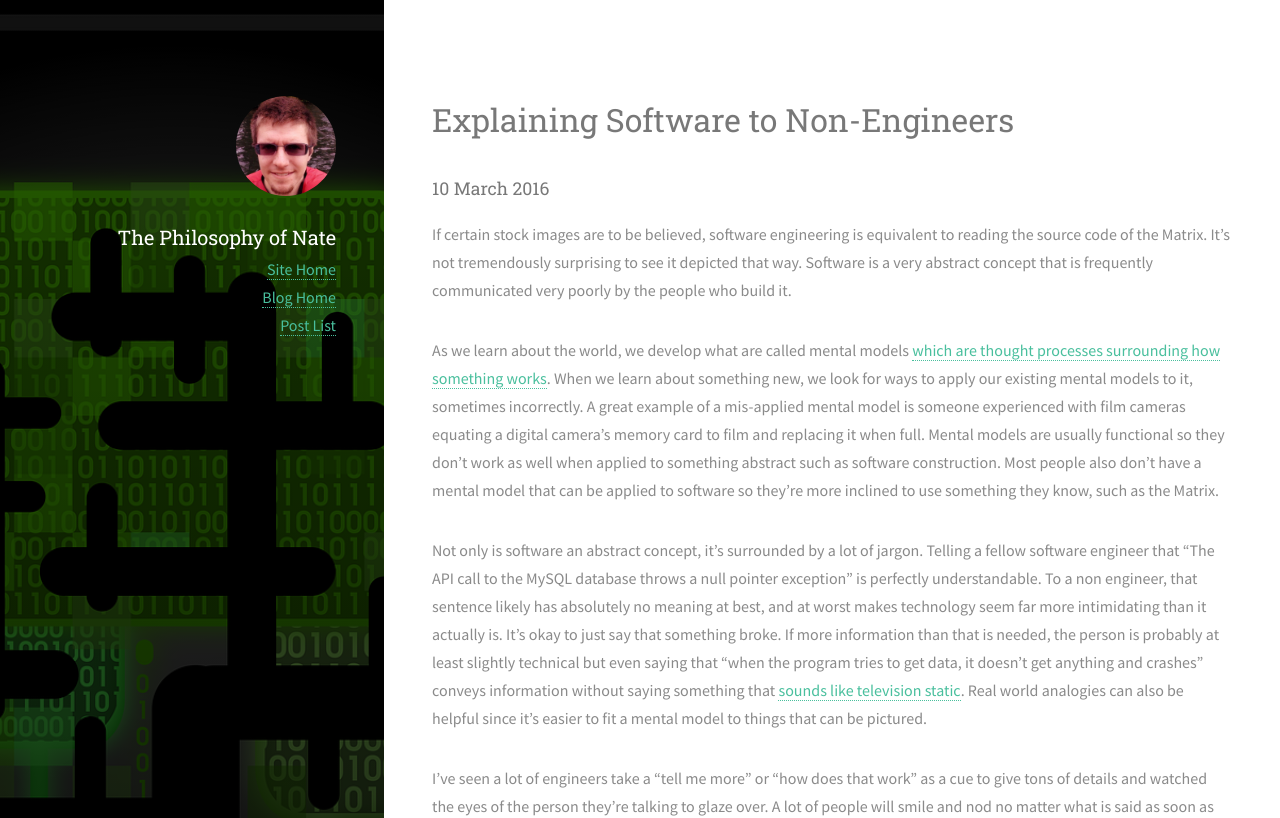
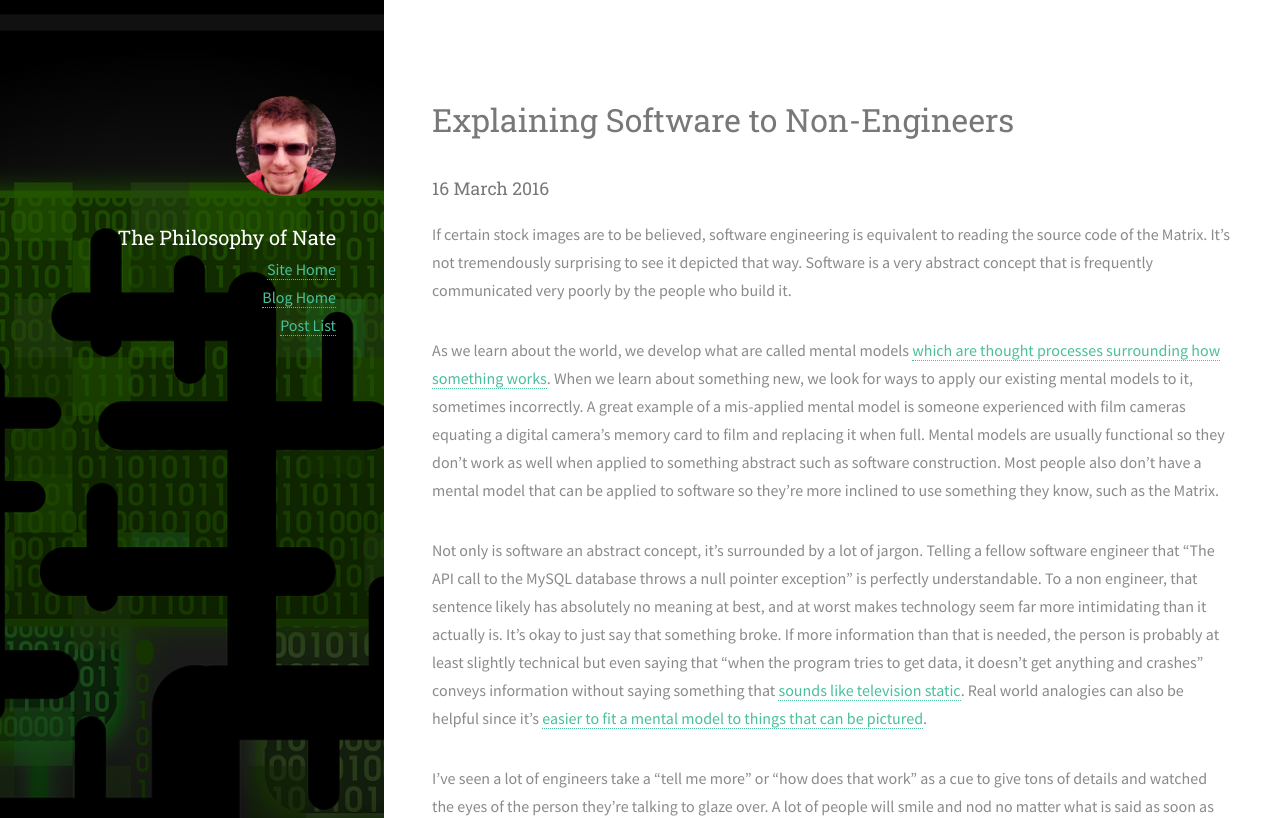
Before and after one commit to thenaterhood/thenaterhood.github.io, a Jekyll site: the page built from blog/_posts/2016-03-16-communicating-non-engineers.md, in a window 1280 px wide and 1360 px high. Shown: the top 818 px of the window. Built offline with Jekyll 4.4.1, drawn with Linux system fonts in a browser that asks for light colours; some of the changed lines change nothing that is shown.

Commit message:
Bump date

```diff
--- a/blog/_posts/2016-03-10-communicating-non-engineers.md
+++ b/blog/_posts/2016-03-16-communicating-non-engineers.md
@@ -9,7 +9,7 @@ If certain stock images are to be believed, software engineering is equivalent t
 
 As we learn about the world, we develop what are called mental models [which are thought processes surrounding how something works](http://www.ecologyandsociety.org/vol16/iss1/art46/). When we learn about something new, we look for ways to apply our existing mental models to it, sometimes incorrectly. A great example of a mis-applied mental model is someone experienced with film cameras equating a digital camera's memory card to film and replacing it when full. Mental models are usually functional so they don't work as well when applied to something abstract such as software construction. Most people also don't have a mental model that can be applied to software so they're more inclined to use something they know, such as the Matrix.
 
-Not only is software an abstract concept, it's surrounded by a lot of jargon. Telling a fellow software engineer that "The API call to the MySQL database throws a null pointer exception" is perfectly understandable. To a non engineer, that sentence likely has absolutely no meaning at best, and at worst makes technology seem far more intimidating than it actually is. It's okay to just say that something broke. If more information than that is needed, the person is probably at least slightly technical but even saying that "when the program tries to get data, it doesn't get anything and crashes" conveys information without saying something that [sounds like television static](https://www.youtube.com/watch?v=HjDeXPXaRJo). Real world analogies can also be helpful since it's easier to fit a mental model to things that can be pictured.
+Not only is software an abstract concept, it's surrounded by a lot of jargon. Telling a fellow software engineer that "The API call to the MySQL database throws a null pointer exception" is perfectly understandable. To a non engineer, that sentence likely has absolutely no meaning at best, and at worst makes technology seem far more intimidating than it actually is. It's okay to just say that something broke. If more information than that is needed, the person is probably at least slightly technical but even saying that "when the program tries to get data, it doesn't get anything and crashes" conveys information without saying something that [sounds like television static](https://www.youtube.com/watch?v=HjDeXPXaRJo). Real world analogies can also be helpful since it's [easier to fit a mental model to things that can be pictured](https://www.nngroup.com/articles/mental-models/).
 
 I've seen a lot of engineers take a "tell me more" or "how does that work" as a cue to give tons of details and watched the eyes of the person they're talking to glaze over. A lot of people will smile and nod no matter what is said as soon as the technical details are completely incomprehensible to them, in hopes of seeming like they understand. It can also start an interesting game of Telephone if they try to explain it to someone later. Eventually, we end up with magic and aliens.
 
```
